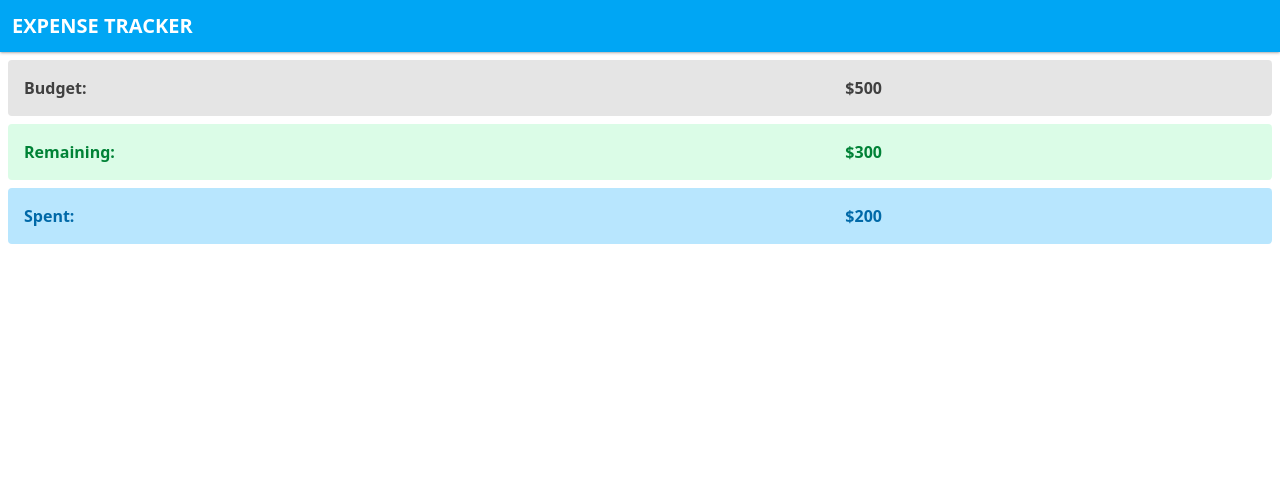
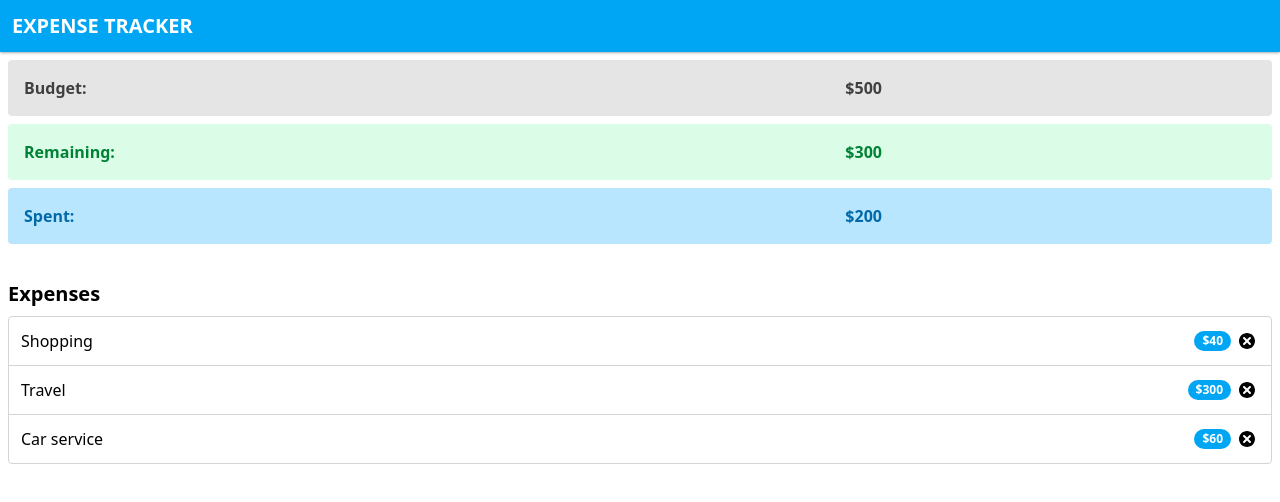
Before and after one commit to mwildan-hafidz/react-expense-tracker, a React (Vite) app: page / in a window 1280 px wide. Shown: the top 502 px of the page. Built offline with nearby package versions, Linux system fonts and the light colour scheme.

Commit message:
feat: add expense list to page

```diff
--- a/src/App.jsx
+++ b/src/App.jsx
@@ -1,7 +1,15 @@
+import { v6 as getId } from "uuid";
 import Navbar from "./Navbar.jsx";
 import Box from "./Box.jsx";
+import List from "./List.jsx";
 
 export default function App() {
+  const items = [
+    { id: getId(), content: "Shopping", cost: 40 },
+    { id: getId(), content: "Travel", cost: 300 },
+    { id: getId(), content: "Car service", cost: 60 },
+  ];
+
   return (
     <>
       <Navbar />
@@ -10,6 +18,10 @@ export default function App() {
         <Box text={"Remaining"} value={300} variant={"green"} />
         <Box text={"Spent"} value={200} variant={"blue"} />
       </div>
+      <div className="mt-5 p-2">
+        <h1 className="text-xl font-semibold mb-2">Expenses</h1>
+        <List items={items} />
+      </div>
     </>
   );
 }
--- /dev/null
+++ b/src/List.jsx
@@ -0,0 +1,25 @@
+import { TiDelete } from "react-icons/ti";
+
+export default function List({ items }) {
+  return (
+    <ul className="border rounded border-neutral-300 divide-neutral-300 divide-y *:p-3">
+      {items.map((item) => <ListItem key={item.id} item={item} />)}
+    </ul>
+  )
+}
+
+function ListItem({ item }) {
+  return (
+    <li className="flex justify-between items-center">
+      <span>{item.content}</span>
+      <div className="flex items-center gap-1">
+        <span
+          className="bg-sky-500 text-white px-2 py-0.5 rounded-full text-xs font-bold"
+        >
+          ${item.cost}
+        </span>
+        <TiDelete size={"1.5rem"} />
+      </div>
+    </li>
+  );
+}
```
